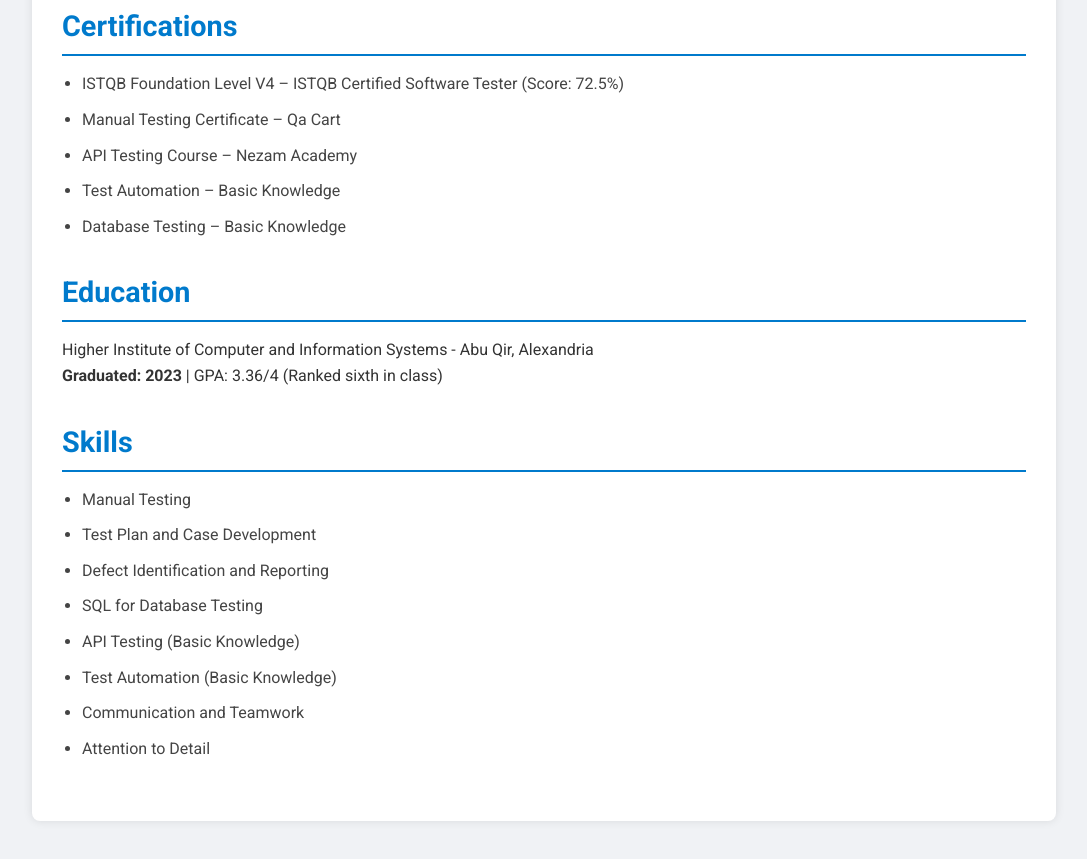
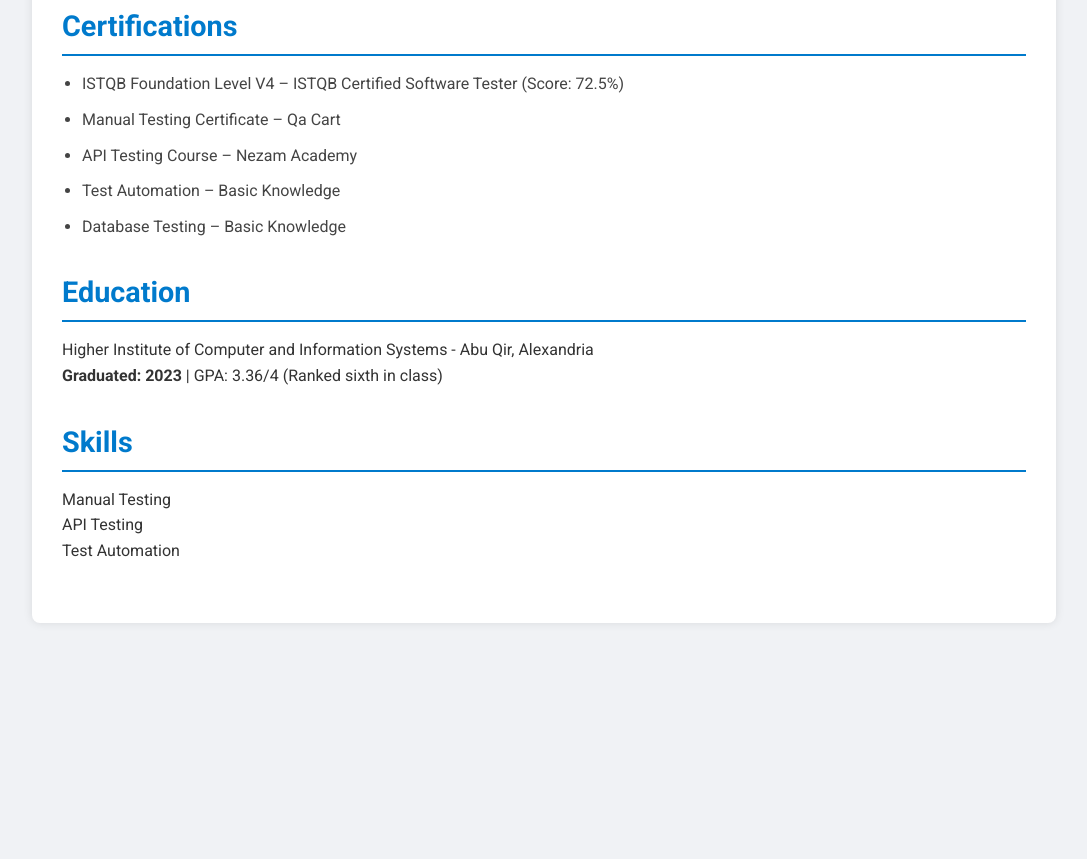
Before and after one commit to EngFrenzy/AhmedAgamy.github.io, a plain HTML site: page index.html in a window 1280 px wide. Shown: the part 2030-2889 px from the top of the page, without its empty margins (96-1183 px from the left). After the commit the page ends 2693 px from the top, so only its background shows below. Drawn offline with Linux system fonts and the light colour scheme.

Commit message:
Update index ChatGPT4o.html

```diff
--- a/index.html
+++ b/index.html
@@ -13,7 +13,6 @@
             <h1>AHMED HESHAM AGAMY ABD ELRASOL</h1>
             <p>7 Ahmed Badawy Street, Moharam Bek, Alexandria</p>
             <p>Email: <a href="mailto:ahisham6448@gmail.com">ahisham6448@gmail.com</a> | <a href="https://wa.me/+201097604213" target="_blank">Phone: +201097604213 (WhatsApp)</a>
-
         </header>
 
         <section>
@@ -21,7 +20,7 @@
             <p>Aiming to leverage my software testing skills and knowledge to contribute effectively to quality assurance and ensure the delivery of defect-free applications.</p>
         </section>
 
-        <section>
+        <section class="timeline">
             <h2>Work Experience</h2>
             <div class="job">
                 <p><a href="https://bluskyint.com/" target="_blank">Blue Sky Digital Solutions International</a></p>
@@ -39,7 +38,6 @@
 
         <section>
             <h2>Projects</h2>
-
             <div class="project">
                 <h3><a href="https://africa-relief.org/" target="_blank">Project 1: Africa Relief Website and Mobile Application</a></h3>
                 <p>Project at Blue Sky for Digital Solutions</p>
@@ -117,16 +115,17 @@
 
         <section>
             <h2>Skills</h2>
-            <ul>
-                <li>Manual Testing</li>
-                <li>Test Plan and Case Development</li>
-                <li>Defect Identification and Reporting</li>
-                <li>SQL for Database Testing</li>
-                <li>API Testing (Basic Knowledge)</li>
-                <li>Test Automation (Basic Knowledge)</li>
-                <li>Communication and Teamwork</li>
-                <li>Attention to Detail</li>
-            </ul>
+            <div class="skills">
+                <div class="skill-bar">
+                    <span class="manual-testing"></span> Manual Testing
+                </div>
+                <div class="skill-bar">
+                    <span class="api-testing"></span> API Testing
+                </div>
+                <div class="skill-bar">
+                    <span class="test-automation"></span> Test Automation
+                </div>
+            </div>
         </section>
     </div>
 </body>
```
Lines whose indentation alone changed are shown as unchanged.
